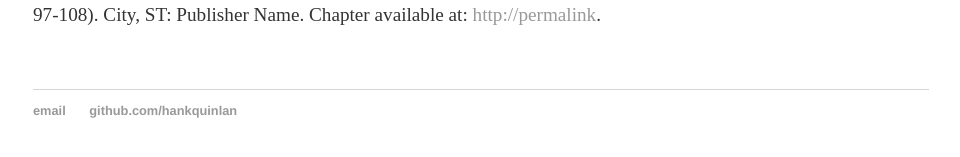
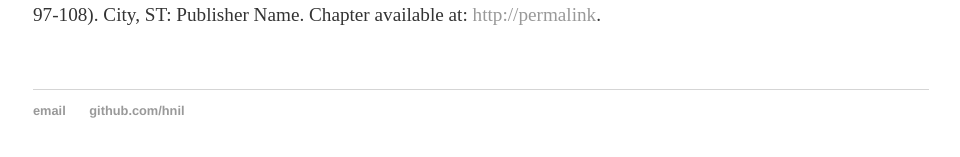
Before and after one commit to Nandan13/nandanmishra.github.io, a Jekyll site: the page built from cv/index.html, in a window 1280 px wide. Shown: the part 427-584 px from the top of the page, without its empty margins (159-1119 px from the left). Built offline with Jekyll 4.4.1, drawn with Linux system fonts in a browser that asks for light colours.

Commit message:
Update default.html

```diff
--- a/_layouts/default.html
+++ b/_layouts/default.html
@@ -25,8 +25,8 @@
 
   <footer>
    <ul>
-   <li><a href="mailto:hankquinlanhub@gmail.com">email</a></li>
-   <li><a href="https://github.com/hankquinlan">github.com/hankquinlan</a></li>
+   <li><a href="mailto:jjj@gmail.com">email</a></li>
+   <li><a href="https://github.com/nil">github.com/hnil</a></li>
    </ul>
   </footer>
   </body>
```
